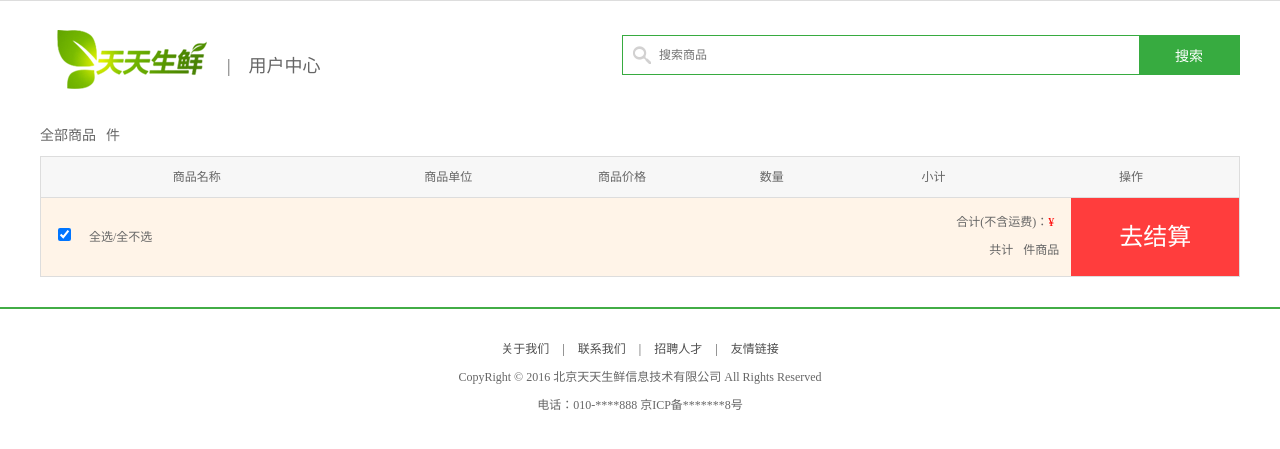
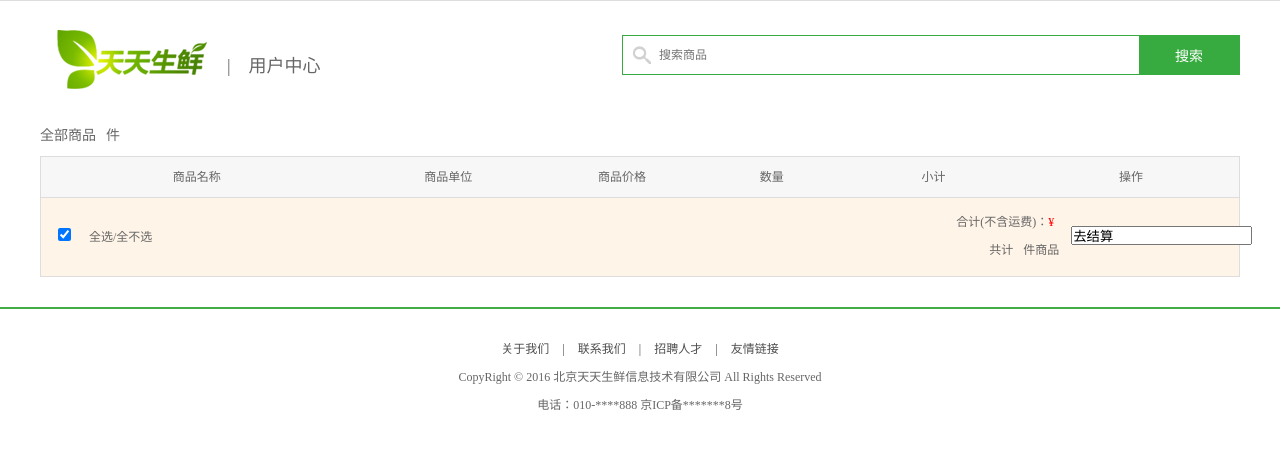
Before and after one commit to Savorld/newOrigin, a Django app: template fruitEveryday/templates/foods/cart.html in a window 1280 px wide. Shown: the part 29-478 px from the top of the page. Run offline with Django 3.2, Linux system fonts and the light colour scheme; the template is opened without the code that fills it, so the values that code supplies are empty; parts of the project's set-up code (start-up, migrations or seed data) failed here and were passed over.

Commit message:
修改提交bug

```diff
--- a/fruitEveryday/templates/foods/cart.html
+++ b/fruitEveryday/templates/foods/cart.html
@@ -192,6 +192,6 @@
         <li class="col02">全选/全不选</li>
         <li class="col03">合计(不含运费)：<span>¥</span><em>{{ ProductNumbers }}</em><br>共计<b>{{ b }}</b>件商品
         </li>
-        <li class="col04"><a href="{%url 'main:placeOrder'%}">去结算</a></li>
+        <li class="col04"><input typy="submit" value="去结算"></li>
     </ul>
 {%endblock contentUser%}
```
